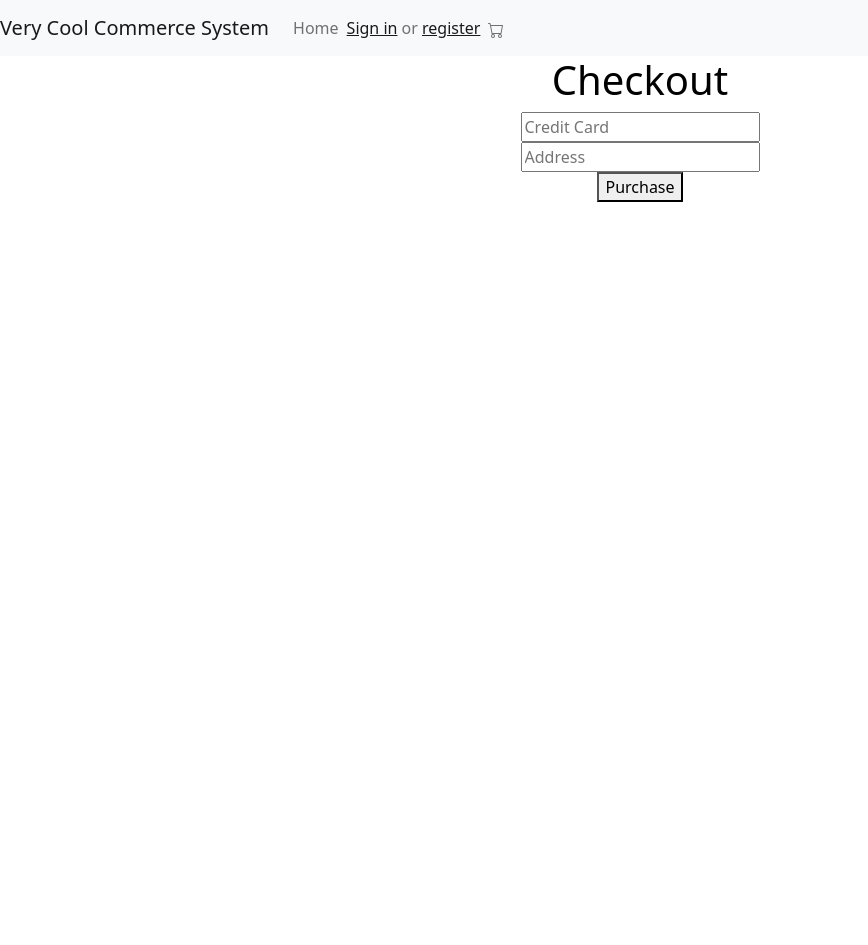
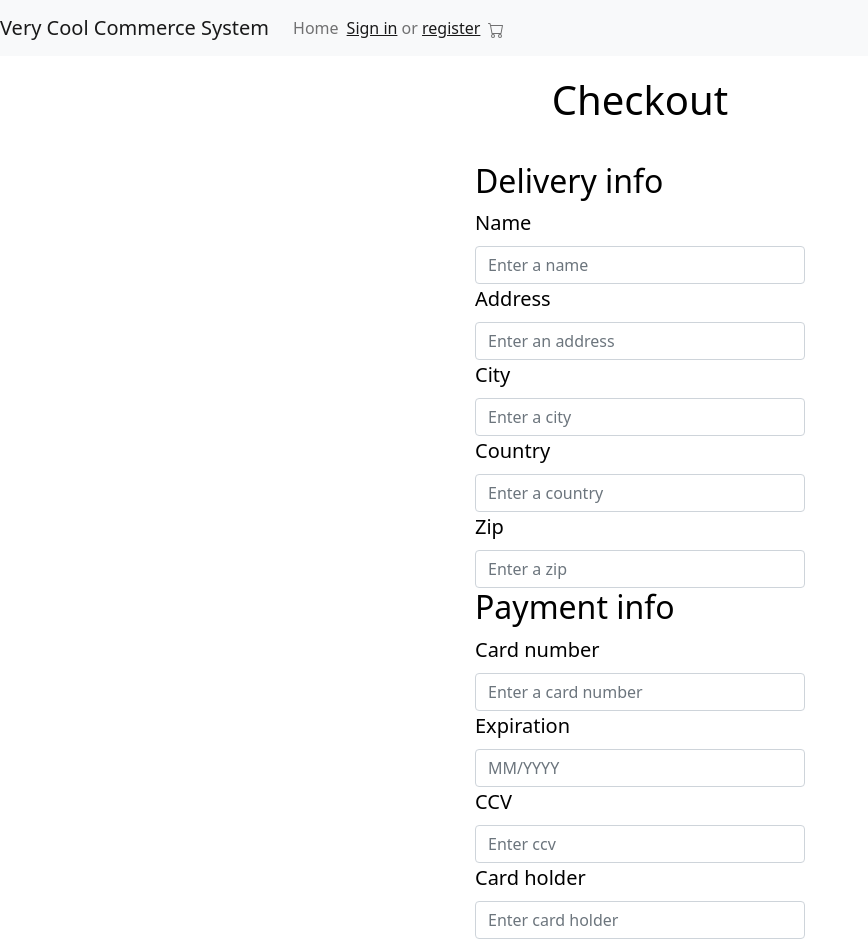
Before and after one commit to talkad/WSEP212-Commerce_System, a React (Create React App) app in the folder Client/: page /checkout in a window 1280 px wide. Shown: the top 945 px of the page, without its empty margins (0-868 px from the left). Before the commit the page ends 800 px from the top, so only its background shows below. Built offline with nearby package versions, Linux system fonts and the light colour scheme; no server answers.

Commit message:
fixed checkout (still needs to arragnge it properly)

```diff
--- /dev/null
+++ b/Client/src/JsonClasses/PaymentDetails.js
@@ -0,0 +1,17 @@
+
+
+class PaymentDetails {
+
+    constructor(card_number, expiration, ccv, holder, id) {
+        this.card_number = card_number;
+        this.ccv = ccv;
+        this.holder = holder;
+        this.id = id;
+
+        const date_split = expiration.split('/');
+        this.month = date_split[0];
+        this.year = date_split[1];
+    }
+}
+
+export default PaymentDetails;
--- /dev/null
+++ b/Client/src/JsonClasses/SupplyDetails.js
@@ -0,0 +1,14 @@
+
+
+class SupplyDetails{
+
+    constructor(name, address, city, country, zip) {
+        this.name = name;
+        this.address = address;
+        this.city = city;
+        this.country = country;
+        this.zip = zip;
+    }
+}
+
+export default SupplyDetails;
--- a/Client/src/Pages/Checkout.js
+++ b/Client/src/Pages/Checkout.js
@@ -1,56 +1,214 @@
 import React from "react";
 import Connection from "../API/Connection";
+import {Alert, Button, Col, Container, Form, InputGroup, Spinner} from "react-bootstrap";
+import SupplyDetails from "../JsonClasses/SupplyDetails";
+import PaymentDetails from "../JsonClasses/PaymentDetails";
 
 class Checkout extends React.Component{
     constructor(props) {
         super(props);
 
         this.state = {
-            creditCard: '',
+            name: '',
             address: '',
+            city: '',
+            country: '',
+            zip: '',
+
+            card_number: '',
+            expiration: '',
+            holder: '',
+            ccv: '',
+            id: '',
+
+            submitted: false,
+            validated: false,
+
+            showAlert: false,
+            alertVariant: '',
+            alertInfo: '',
         }
 
-        this.handleCreditCardChange = this.handleCreditCardChange.bind(this);
-        this.handleAddressChange = this.handleAddressChange.bind(this);
         this.handlePurchase = this.handlePurchase.bind(this);
         this.handleResponse = this.handleResponse.bind(this);
+        this.handleChange = this.handleChange.bind(this);
     }
 
-    handleCreditCardChange(event) {
-        this.setState({creditCard: event.target.value});
-    }
-
-    handleAddressChange(event) {
-        this.setState({address: event.target.value});
+    handleChange(event) {
+        this.setState({[event.target.id]: event.target.value})
     }
 
     handleResponse(result){
         if(!result.response.isFailure){
-            alert("thank you for your purchase");
-            this.props.history.push("/registered");
+            this.setState({submitted: false,
+                showAlert: true, alertVariant: 'success', alertInfo: 'Thank you for your purchase'});
+            window.location.href = '/';
         }
         else{
-            alert(result.response.errMsg);
+            this.setState({submitted: false,
+                showAlert: true, alertVariant: 'danger', alertInfo: result.response.errMsg});
         }
     }
 
     handlePurchase(){
-        Connection.sendDirectPurchase(this.state.backAccount, this.state.location).then(this.handleResponse, Connection.handleReject);
+        const supplyDetails = new SupplyDetails(this.state.name, this.state.address, this.state.city,
+            this.state.country, this.state.zip);
+        const paymentDetails = new PaymentDetails(this.state.card_number, this.state.expiration, this.state.ccv,
+            this.state.holder, this.state.id);
+
+        Connection.sendDirectPurchase(paymentDetails, supplyDetails).then(this.handleResponse, Connection.handleReject);
+        this.setState({submitted: true});
     }
 
     render() {
+        const handleSubmit = (event) => {
+            const form = event.currentTarget;
+            event.preventDefault();
+            if (form.checkValidity() === false) {
+                event.stopPropagation();
+            }
+
+            this.setState({validated: true})
+            this.handlePurchase();
+        };
+
         return (
-            <div>
-                <h1>Checkout</h1>
-                <form>
-                    <input type="text" name="creditCard" placeholder="Credit Card" value={this.state.creditCard}
-                           onChange={this.handleCreditCardChange}/>
-                </form>
-                <form>
-                    <input type="text" name="Address" placeholder="Address" value={this.state.address}
-                           onChange={this.handleAddressChange}/>
-                </form>
-                <button onClick={this.handlePurchase}>Purchase</button>
+            <div className="Login">
+                <Container className="Page">
+                    <Alert show={this.state.showAlert} variant={this.state.alertVariant} onClose={() => this.setState({showAlert: false})}>
+                        <Alert.Heading>{this.state.alertInfo}</Alert.Heading>
+                    </Alert>
+                    <h1>Checkout</h1>
+                    <Form noValidate validated={this.state.validated} className="form" onSubmit={handleSubmit}>
+                        <h2>Delivery info</h2>
+                        <Form.Row>
+                            <Form.Group>
+                                <Form.Label>Name</Form.Label>
+                                <InputGroup hasValidation>
+                                    <Form.Control id="name" type="text" placeholder="Enter a name" onChange={this.handleChange} required/>
+                                    <Form.Control.Feedback type="invalid">
+                                        Please provide a name.
+                                    </Form.Control.Feedback>
+                                </InputGroup>
+                            </Form.Group>
+                        </Form.Row>
+
+                        <Form.Row>
+                            <Form.Group as={Col}>
+                                <Form.Label>Address</Form.Label>
+                                <InputGroup hasValidation>
+                                    <Form.Control id="address" type="text" placeholder="Enter an address" onChange={this.handleChange} required/>
+                                    <Form.Control.Feedback type="invalid">
+                                        Please provide an address.
+                                    </Form.Control.Feedback>
+                                </InputGroup>
+                            </Form.Group>
+                            <Form.Group as={Col}>
+                                <Form.Label>City</Form.Label>
+                                <InputGroup hasValidation>
+                                    <Form.Control id="city" type="text" placeholder="Enter a city" onChange={this.handleChange} required/>
+                                    <Form.Control.Feedback type="invalid">
+                                        Please provide a city.
+                                    </Form.Control.Feedback>
+                                </InputGroup>
+                            </Form.Group>
+                        </Form.Row>
+
+                        <Form.Row>
+                            <Form.Group as={Col}>
+                                <Form.Label>Country</Form.Label>
+                                <InputGroup hasValidation>
+                                    <Form.Control id="country" type="text" placeholder="Enter a country" onChange={this.handleChange} required/>
+                                    <Form.Control.Feedback type="invalid">
+                                        Please provide a country.
+                                    </Form.Control.Feedback>
+                                </InputGroup>
+                            </Form.Group>
+                            <Form.Group as={Col}>
+                                <Form.Label>Zip</Form.Label>
+                                <InputGroup hasValidation>
+                                    <Form.Control id="zip" type="text" placeholder="Enter a zip" onChange={this.handleChange} required/>
+                                    <Form.Control.Feedback type="invalid">
+                                        Please provide a zip.
+                                    </Form.Control.Feedback>
+                                </InputGroup>
+                            </Form.Group>
+                        </Form.Row>
+
+                        <h2>Payment info</h2>
+
+                        <Form.Row>
+                            <Form.Group>
+                                <Form.Label>Card number</Form.Label>
+                                <InputGroup hasValidation>
+                                    <Form.Control id="card_number" type="text" placeholder="Enter a card number" onChange={this.handleChange} required/>
+                                    <Form.Control.Feedback type="invalid">
+                                        Please provide a card number.
+                                    </Form.Control.Feedback>
+                                </InputGroup>
+                            </Form.Group>
+                        </Form.Row>
+
+                        <Form.Row>
+                            <Form.Group as={Col}>
+                                <Form.Label>Expiration</Form.Label>
+                                <InputGroup hasValidation>
+                                    <Form.Control id="expiration" type="text" placeholder="MM/YYYY" onChange={this.handleChange} required/>
+                                    <Form.Control.Feedback type="invalid">
+                                        Please provide an expiration date.
+                                    </Form.Control.Feedback>
+                                </InputGroup>
+                            </Form.Group>
+                            <Form.Group as={Col}>
+                                <Form.Label>CCV</Form.Label>
+                                <InputGroup hasValidation>
+                                    <Form.Control id="ccv" type="text" placeholder="Enter ccv" onChange={this.handleChange} required/>
+                                    <Form.Control.Feedback type="invalid">
+                                        Please provide a ccv.
+                                    </Form.Control.Feedback>
+                                </InputGroup>
+                            </Form.Group>
+                        </Form.Row>
+
+                        <Form.Row>
+                            <Form.Group as={Col}>
+                                <Form.Label>Card holder</Form.Label>
+                                <InputGroup hasValidation>
+                                    <Form.Control id="holder" type="text" placeholder="Enter card holder" onChange={this.handleChange} required/>
+                                    <Form.Control.Feedback type="invalid">
+                                        Please provide the card holder.
+                                    </Form.Control.Feedback>
+                                </InputGroup>
+                            </Form.Group>
+                            <Form.Group as={Col}>
+                                <Form.Label>ID</Form.Label>
+                                <InputGroup hasValidation>
+                                    <Form.Control id="id" type="text" placeholder="Enter holder's id" onChange={this.handleChange} required/>
+                                    <Form.Control.Feedback type="invalid">
+                                        Please provide the holder's id.
+                                    </Form.Control.Feedback>
+                                </InputGroup>
+                            </Form.Group>
+                        </Form.Row>
+
+                        {!this.state.submitted &&
+                        <Button variant="primary" type="submit">
+                            Purchase
+                        </Button>}
+
+                        {this.state.submitted &&
+                        <Button variant="primary" disabled>
+                            <Spinner
+                                as="span"
+                                animation="grow"
+                                size="sm"
+                                role="status"
+                                aria-hidden="true"
+                            />
+                            Processing...
+                        </Button>}
+                    </Form>
+                </Container>
             </div>
         );
     }
```
Also changed, not shown: Client/src/API/Connection.js (+4 -4 lines).
